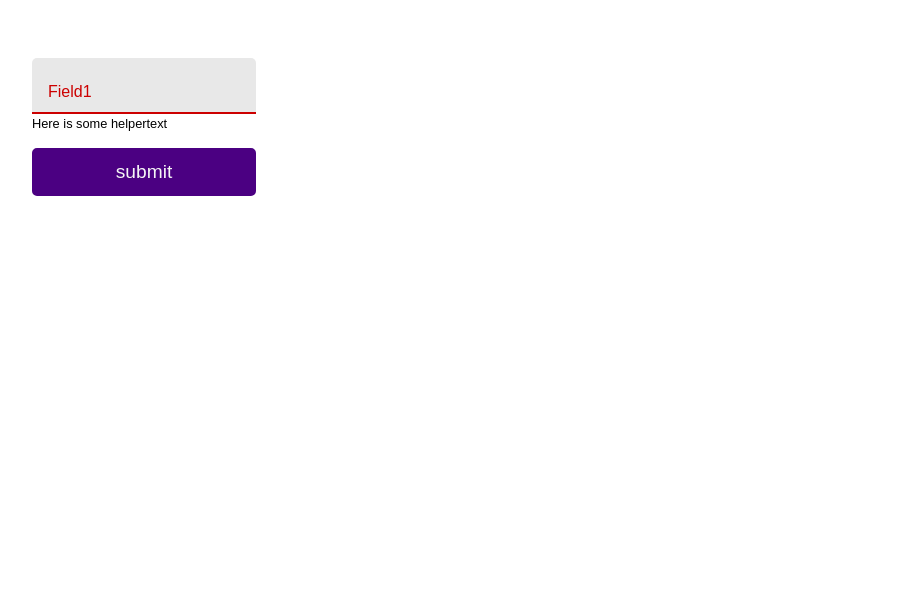
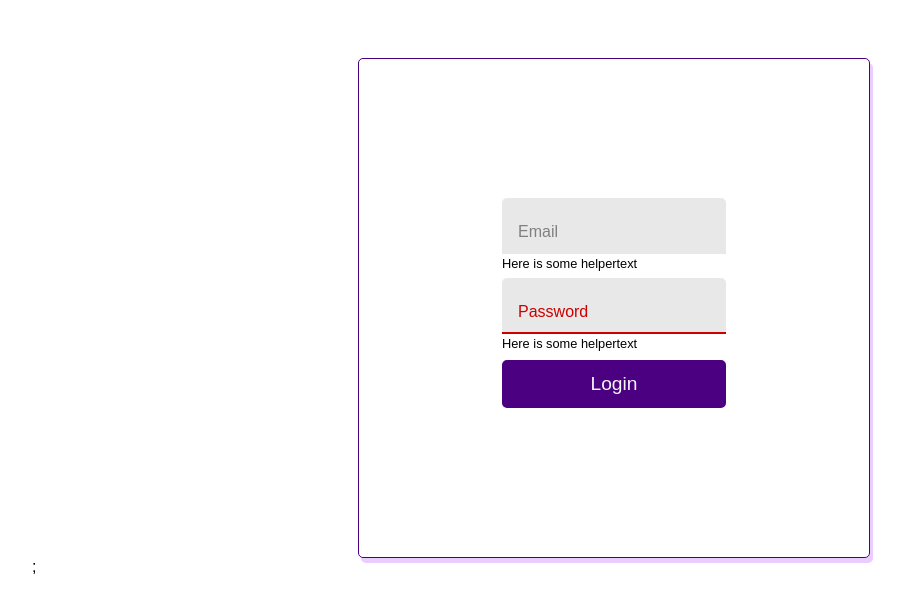
Before and after one commit to ThereseRingPersen/forms, a React (Create React App) app: page / in a window 1280 px wide. Shown: the top 612 px of the page, without its empty margins (26-930 px from the left). Built offline with nearby package versions, Linux system fonts and the light colour scheme.

Commit message:
clean up App, moved component to its own folder

```diff
--- a/src/App.tsx
+++ b/src/App.tsx
@@ -3,47 +3,15 @@ import styled from 'styled-components';
 import GlobalStyle from './styles/globalStyle';
 import TextField from './components/TextField/TextField';
 import Button from './components/Button/Button';
+import { CenteredLayout } from './styles/layout';
+import LoginForm from './components/Form/LoginForm/LoginForm';
 
 const App = () => {
-    const [field1, setfieldState1] = React.useState<boolean>(false); // controls label text size and labelposition.
-    const [value1] = React.useState<string>('');
     return (
-        <Layout>
+        <>
             <GlobalStyle />
-            <TextField
-                id={'input1'}
-                labelText={'Field1'}
-                hasError={true}
-                isActive={field1}
-                onChange={onChangeField1}
-                onBlur={onBlurField1}
-                onFocus={onFocusField1}
-                value={value1}
-            />
-            <Button>submit </Button>
-        </Layout>
+            <LoginForm />;
+        </>
     );
-    function onChangeField1(e: React.FormEvent<HTMLInputElement>) {
-        e.preventDefault();
-    }
-    function onBlurField1(e: React.FormEvent<HTMLInputElement>) {
-        e.preventDefault();
-        if (e.currentTarget.value.length > 0) {
-            setfieldState1(true);
-        } else {
-            setfieldState1(false);
-        }
-    }
-
-    function onFocusField1(e: React.FormEvent<HTMLInputElement>) {
-        e.preventDefault();
-        setfieldState1(true);
-    }
 };
-
 export default App;
-
-const Layout = styled.div`
-    display: flex;
-    flex-direction: column;
-`;
```
